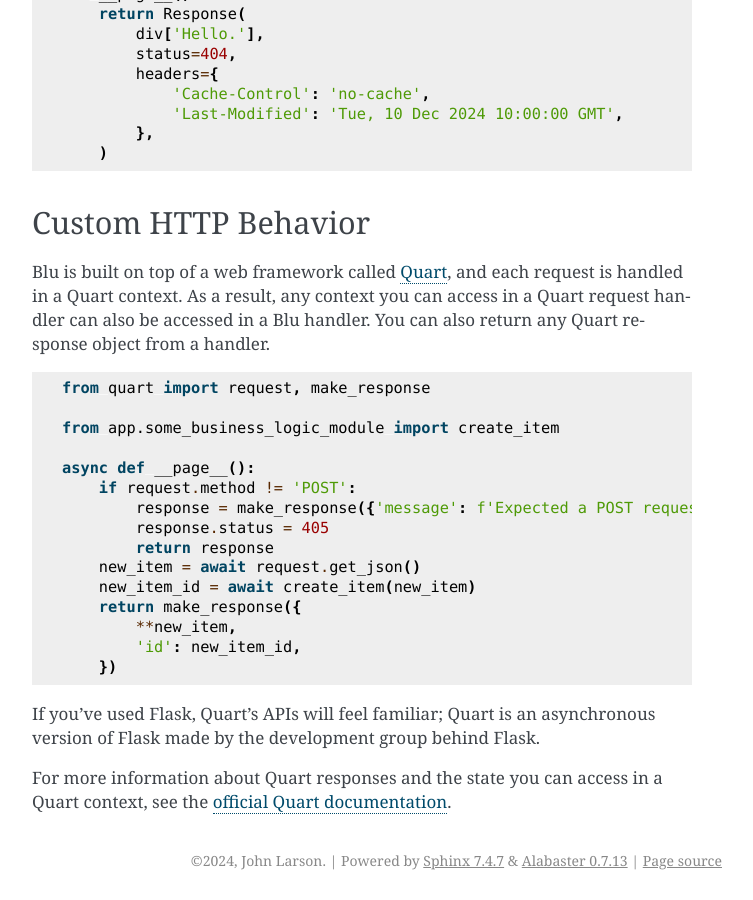
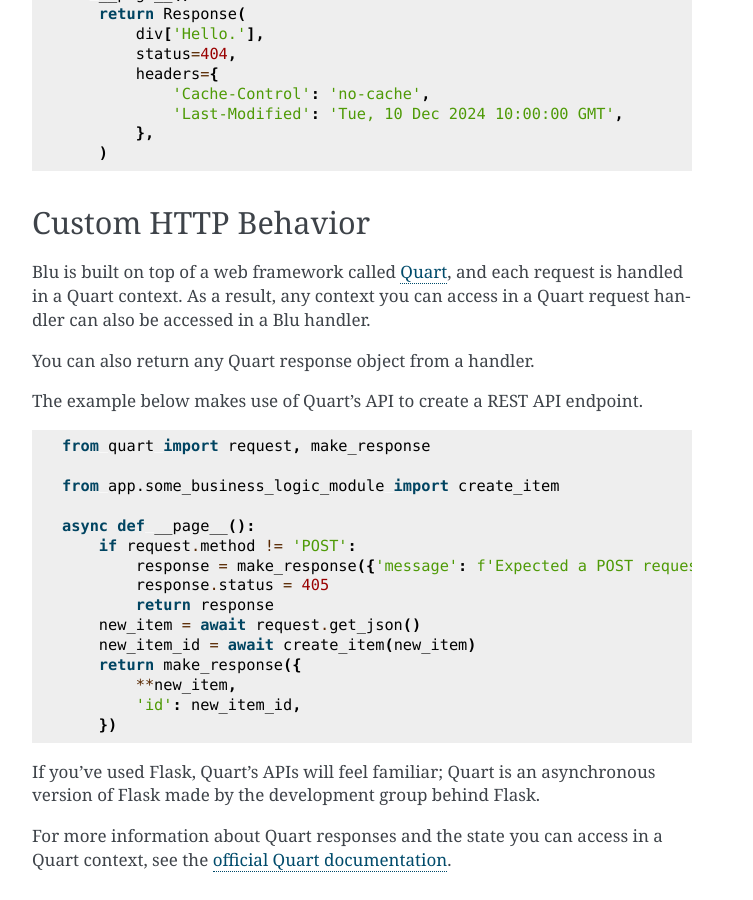
Before and after one commit to johnlarson/blu, a Sphinx documentation site: the page built from docs/user-guide/routing.rst, in a window 1280 px wide and 900 px high, scrolled down 6024 px. Shown: the whole window, without its empty margins (388-1141 px from the left). Built offline with Sphinx 7.4.7, drawn with Linux system fonts in a browser that asks for light colours.

Commit message:
Routing documentation

```diff
--- a/docs/user-guide/routing.rst
+++ b/docs/user-guide/routing.rst
@@ -335,7 +335,11 @@
 Custom HTTP Behavior
 --------------------
 
-Blu is built on top of a web framework called `Quart <https://quart.palletsprojects.com>`_, and each request is handled in a Quart context. As a result, any context you can access in a Quart request handler can also be accessed in a Blu handler. You can also return any Quart response object from a handler.
+Blu is built on top of a web framework called `Quart <https://quart.palletsprojects.com>`_, and each request is handled in a Quart context. As a result, any context you can access in a Quart request handler can also be accessed in a Blu handler.
+
+You can also return any Quart response object from a handler.
+
+The example below makes use of Quart's API to create a REST API endpoint.
 
 .. code-block:: python
 
```
